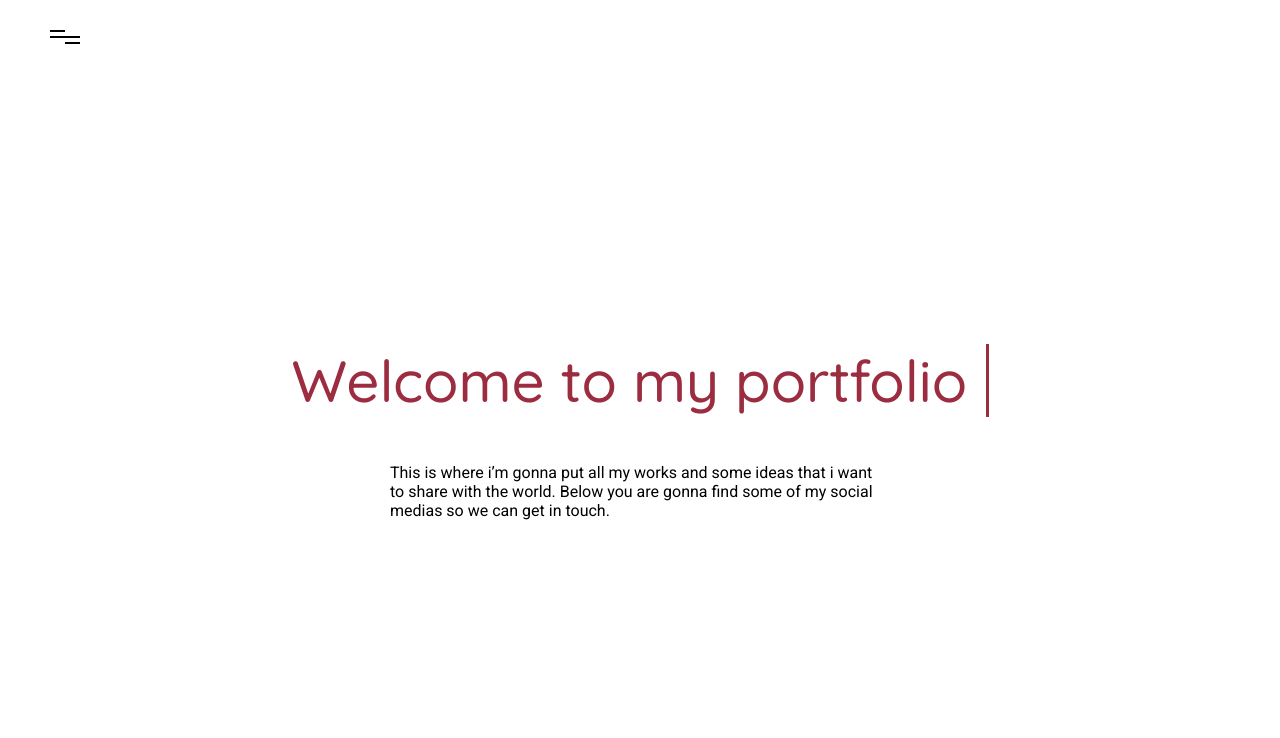
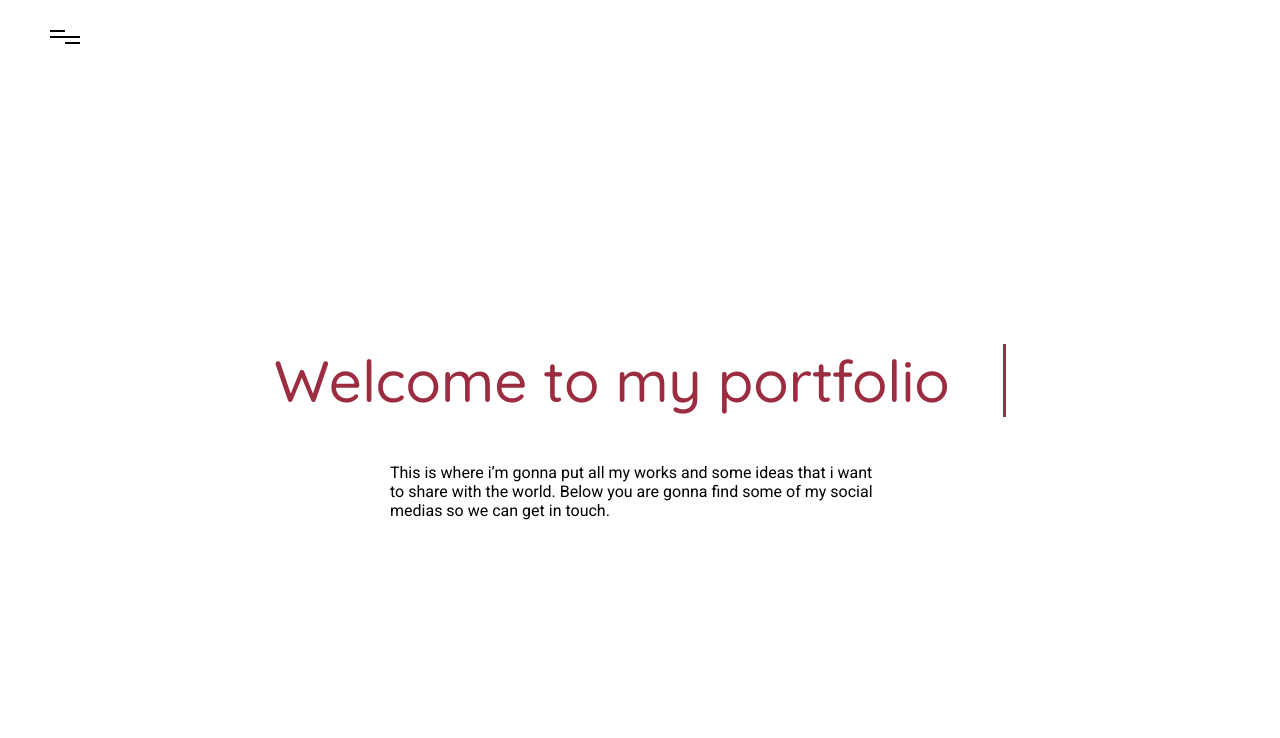
Before and after one commit to Emmago13/Portfolio-template, a plain HTML site: page index.html in a window 1280 px wide. Shown: the top 738 px of the page. Drawn offline with Linux system fonts and the light colour scheme.

Commit message:
Chores
h1 width changed

```diff
--- a/styles/_home.scss
+++ b/styles/_home.scss
@@ -139,7 +139,7 @@ body.nav__active .nav__list-item:nth-child(4) {
   h1{
     font-size: 5.8rem;
     margin: 16rem 0 3rem 0;
-    width: 20ch;
+    width: 21ch;
     font-family: $font-secondary;
     font-weight: $font-medium;
     animation: type 5s steps(31), blink 0.5s step-end infinite alternate;
```
Also changed, not shown: styles/styles.css.
